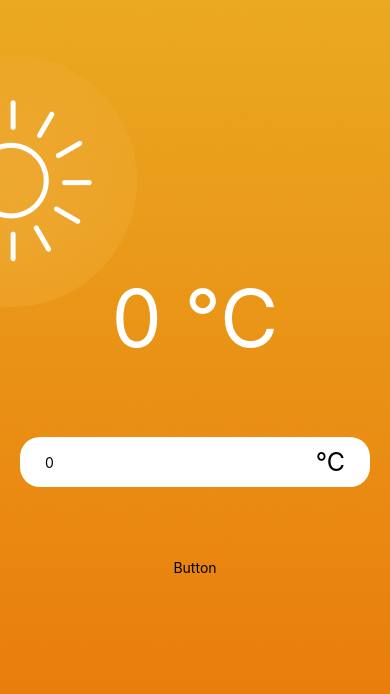
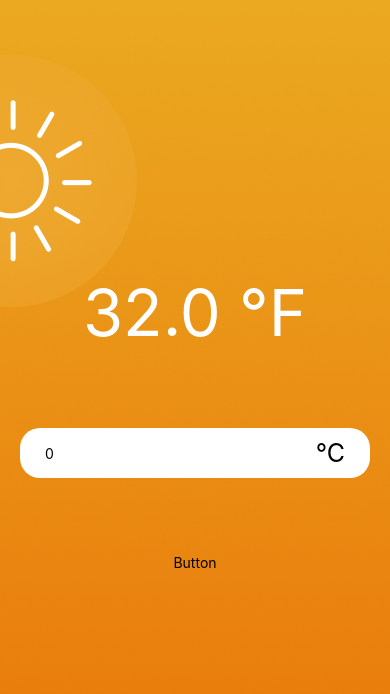
Before and after one commit to HugoMouchon/Temperature-Converter-App-react-native, a React Native app: screen / in a window 390 px wide. Shown: the top 694 px of the page. Built offline with nearby package versions, Linux system fonts and the light colour scheme.

Commit message:
Mise en place du fichier constant.js, du fichier temperature-service qui contient 2 fonctions afin de comparer et de convertir et mise en place d'une fonction dans app.js qui permet de limiter un nombre flotant à un chiffre après la virgule

```diff
--- a/App.js
+++ b/App.js
@@ -6,17 +6,24 @@ import { InputTemperature } from './components/InputTemperature/InputTemperature
 import { TemperatureDisplay } from './components/TemperatureDisplay/TemperatureDisplay';
 import { useState } from 'react';
 import { DEFAULT_TEMPERATURE, DEFAULT_UNIT, UNITS } from './constant';
+import { getOppositUnit, convertTemperatureTo } from './services/temperature-service';
 
 export default function App() {
 
   const [inputValue, setInputValue] = useState(DEFAULT_TEMPERATURE)
   const [currentUnit, setCurrentUnit] = useState(DEFAULT_UNIT)
+  const oppositeUnit = getOppositUnit(currentUnit);
 
-  console.log(inputValue);
+  function getConvertedTemperature() {
+    const valueAsFloat = Number.parseFloat(inputValue);
+    return isNaN(valueAsFloat) ? "" : convertTemperatureTo(oppositeUnit, valueAsFloat).toFixed(1);
+    //convertTemperatureTo(oppositeUnit, inputValue)
+  }
+
   return (
     <ImageBackground source={hotBackground} style={s.container}>
       <View style={s.workspace}>
-        <TemperatureDisplay value={inputValue} unit={currentUnit} />
+        <TemperatureDisplay value={getConvertedTemperature()} unit={getOppositUnit(currentUnit)} />
         <InputTemperature onChangeText={setInputValue} defaultValue={DEFAULT_TEMPERATURE} />
         <View><Text>Button</Text></View>
       </View>
--- a/components/TemperatureDisplay/TemperatureDisplay.style.js
+++ b/components/TemperatureDisplay/TemperatureDisplay.style.js
@@ -3,7 +3,7 @@ import { Colors } from "react-native/Libraries/NewAppScreen";
 
 const s = StyleSheet.create({
     text: {
-        fontSize: 80,
+        fontSize: 65,
         color: "white",
     },
 })
--- /dev/null
+++ b/services/temperature-service.js
@@ -0,0 +1,15 @@
+import { UNITS } from "../constant";
+
+function getOppositUnit(unit) {
+    return unit == UNITS.celcius ? UNITS.faranheigt : UNITS.celcius;
+}
+
+function convertTemperatureTo(unit, value) {
+    if(unit == UNITS.celcius) {
+        return(value - 32) / 1.8;
+    }else{
+        return value * 1.8 + 32;
+    }
+}
+
+export {getOppositUnit, convertTemperatureTo };
```
